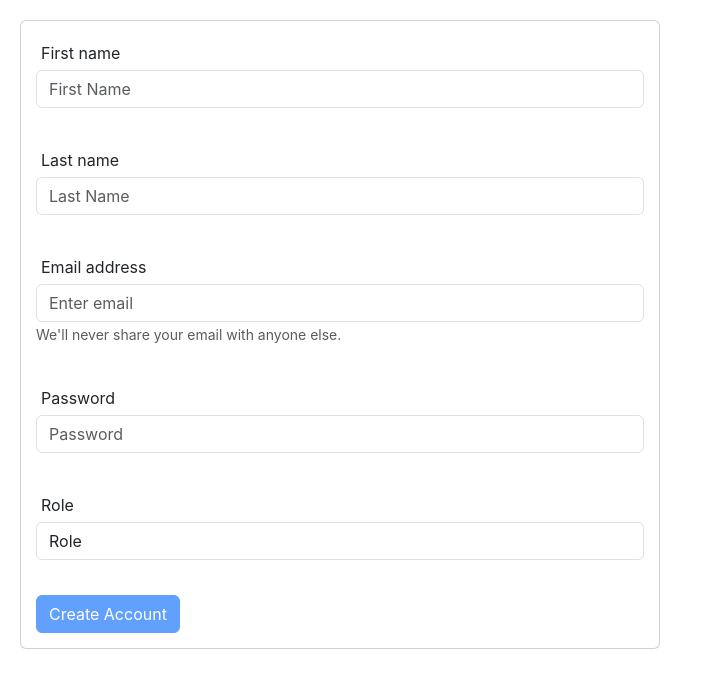
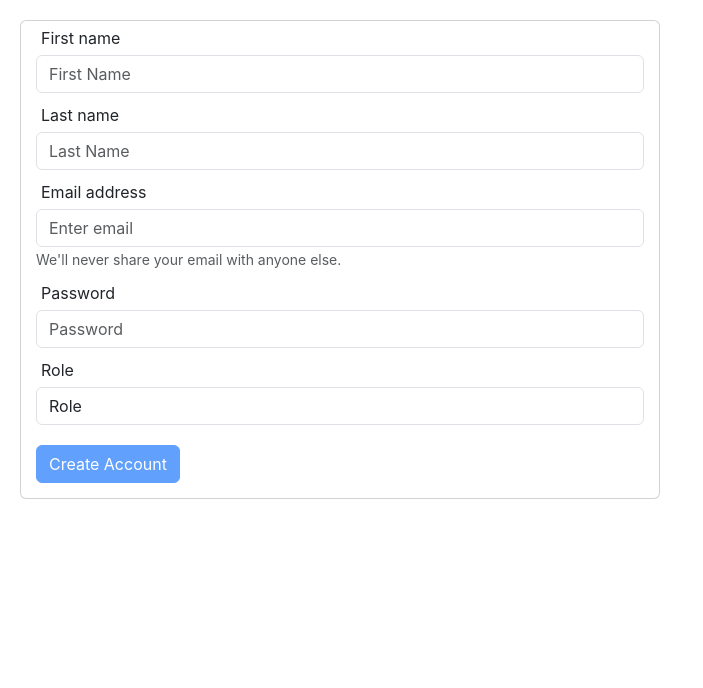
Before and after one commit to andrewmcs/react-reg-form, a React (Create React App) app: page / in a window 1280 px wide. Shown: the top 688 px of the page, without its empty margins (0-703 px from the left). Built offline with nearby package versions, Linux system fonts and the light colour scheme; the HTML template or start-up script is replaced by a standard one.

Commit message:
minor css changes

```diff
--- a/src/App.js
+++ b/src/App.js
@@ -8,10 +8,7 @@ const PasswordErrorMessage = () => {
     <p className="FieldError">Password should have at least 8 characters</p>
   )
 }
-/*
-Step 5
-Implement the body of clearForm function to clear the form state after a successful submission.
-*/
+
 
 function App() {
 
@@ -36,6 +33,7 @@ function App() {
 
   const handleSubmit = (e) => {
     e.preventDefault();
+    alert("Account created!");
     clearForm();
 
   }
--- a/src/index.css
+++ b/src/index.css
@@ -17,8 +17,8 @@ code {
   margin: 20px;
 }
 .form-group {
-  padding-top: 20px;
-  padding-bottom: 20px;
+  padding-top: 5px;
+  padding-bottom: 5px;
   padding-left: 15px;
   padding-right: 15px;
 }
```
